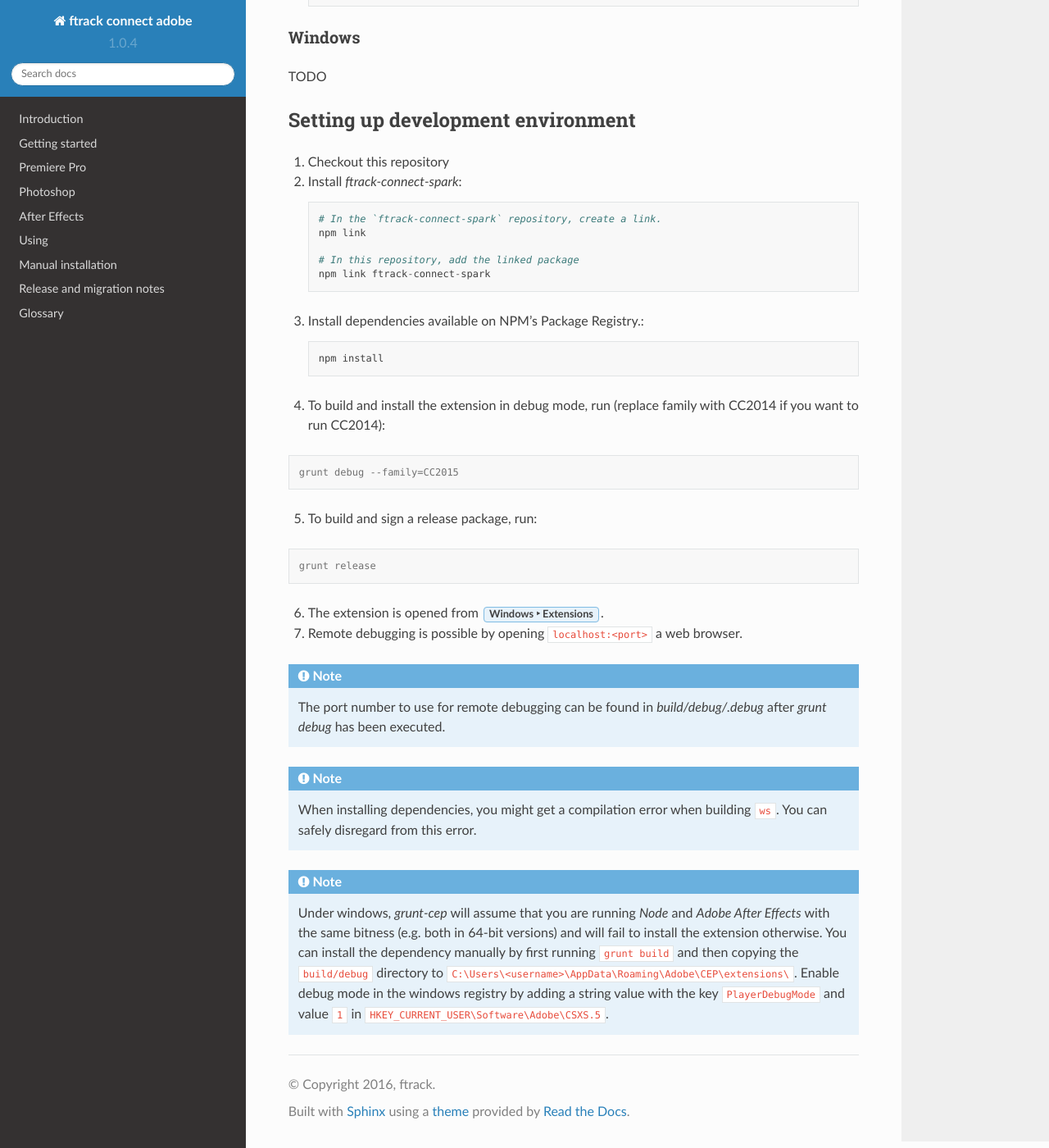
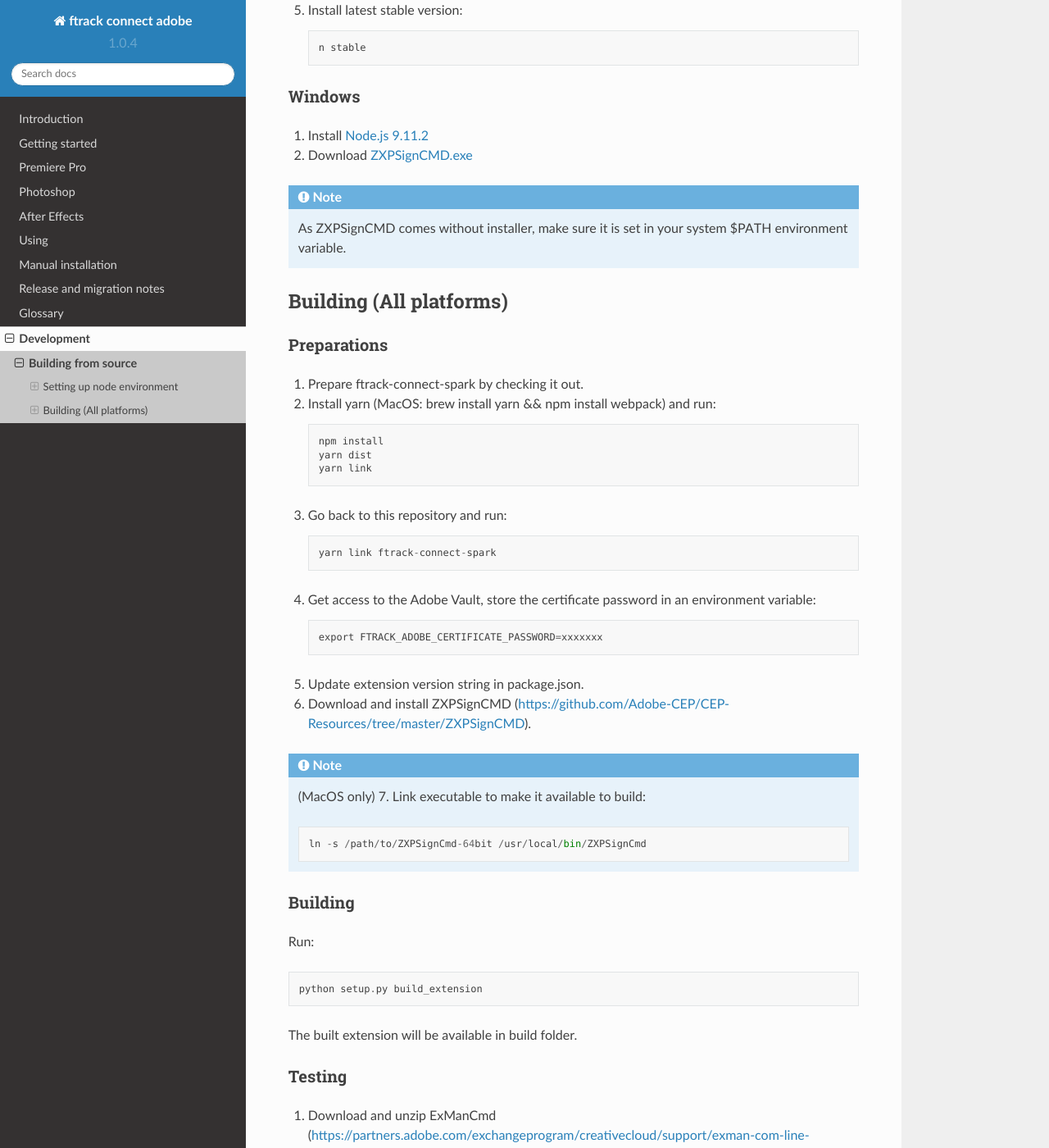
Before and after one commit to ftrackhq/ftrack-connect-spark-adobe, a Sphinx documentation site: the page built from doc/development/building_from_source.rst, in a window 1280 px wide and 1400 px high, scrolled down 1005 px. Shown: the whole window at 82% size. Built offline with Sphinx 7.4.7 and the Read the Docs theme 2.0.0, drawn with Linux system fonts in a browser that asks for light colours; pages that are not in the unit, such as notebooks, are missing from menus; some of the changed text lies outside the part shown.

Commit message:
add integrations in connect image wire back dev documentation move readme content in building from sources doc

```diff
--- a/doc/development/building_from_source.rst
+++ b/doc/development/building_from_source.rst
@@ -1,7 +1,8 @@
 ..
     :copyright: Copyright (c) 2016 ftrack
 
-.. _installing:
+.. _development/building_from_source:
+
 
 ********************
 Building from source
@@ -19,17 +20,21 @@ cloning the repository::
 
     git clone git@bitbucket.org:ftrack/ftrack-connect-spark-adobe.git
 
+
+Full documentation, including installation and setup guides, can be found at
+https://ftrack-connect-spark-adobe.readthedocs.io/en/latest/
+
 Setting up node environment
----------------------------
+===========================
 
-You will need a recent version of node (5+) with npm installed. It is highly
+You will need a recent version of node with npm installed. It is highly
 recommended that you also install a version manager for node, such as
 `n (Mac OS) <https://github.com/tj/n>`_ or
 `nodist (windows) <https://github.com/marcelklehr/nodist>`_. It enables you
 can use different node versions in different projects.
 
 Mac OS
-^^^^^^
+------
 
 1. Install `homebrew <http://brew.sh/>`_, unless already installed.
 2. Ensure homebrew is installed correctly::
@@ -49,60 +54,69 @@ Mac OS
     n stable
 
 Windows
-^^^^^^^
+-------
 
-TODO
-
-Setting up development environment
-----------------------------------
-
-1. Checkout this repository
-2. Install *ftrack-connect-spark*::
-
-    # In the `ftrack-connect-spark` repository, create a link.
-    npm link
-
-    # In this repository, add the linked package
-    npm link ftrack-connect-spark
-
-3. Install dependencies available on NPM's Package Registry.::
-
-    npm install
-
-4. To build and install the extension in debug mode, run (replace family with
-   CC2014 if you want to run CC2014):
-
-.. code-block:: console
-
-    grunt debug --family=CC2015
-
-5. To build and sign a release package, run:
-
-
-.. code-block:: console
-
-    grunt release
-
-6. The extension is opened from :menuselection:`Windows --> Extensions`.
-7. Remote debugging is possible by opening ``localhost:<port>`` a web browser.
+1. Install `Node.js 9.11.2 <https://nodejs.org/dist/latest-v9.x/>`_
+2. Download `ZXPSignCMD.exe <https://github.com/Adobe-CEP/CEP-Resources/blob/master/ZXPSignCMD/4.1.103/win64/ZXPSignCmd.exe>`_
 
 .. note::
 
-  The port number to use for remote debugging can be found in
-  `build/debug/.debug` after `grunt debug` has been executed.
+    As ZXPSignCMD comes without installer, make sure it is set in your system $PATH environment variable.
+
+
+Building (All platforms)
+========================
+
+Preparations
+------------
+
+1. Prepare ftrack-connect-spark by checking it out.
+2. Install yarn (MacOS: brew install yarn && npm install webpack) and run::
+
+    npm install
+    yarn dist
+    yarn link
+
+3. Go back to this repository and run::
+
+    yarn link ftrack-connect-spark
+
+4. Get access to the Adobe Vault, store the certificate password in an environment variable::
+
+    export FTRACK_ADOBE_CERTIFICATE_PASSWORD=xxxxxxx
+
+5. Update extension version string in package.json.
+6. Download and install ZXPSignCMD (https://github.com/Adobe-CEP/CEP-Resources/tree/master/ZXPSignCMD).
 
 .. note::
 
-  When installing dependencies, you might get a compilation error when building
-  ``ws``. You can safely disregard from this error.
+    (MacOS only)
+    7. Link executable to make it available to build::
 
-.. note::
+        ln -s /path/to/ZXPSignCmd-64bit /usr/local/bin/ZXPSignCmd
 
-  Under windows, *grunt-cep* will assume that you are running *Node* and
-  *Adobe After Effects* with the same bitness (e.g. both in 64-bit versions) and
-  will fail to install the extension otherwise. You can install the dependency
-  manually by first running ``grunt build`` and then copying the ``build/debug``
-  directory to ``C:\Users\<username>\AppData\Roaming\Adobe\CEP\extensions\``.
-  Enable debug mode in the windows registry by adding a string value with
-  the key ``PlayerDebugMode`` and value ``1`` in
-  ``HKEY_CURRENT_USER\Software\Adobe\CSXS.5``.
+Building
+--------
+
+Run::
+
+    python setup.py build_extension
+
+The built extension will be available in build folder.
+
+Testing
+-------
+
+1. Download and unzip ExManCmd (https://partners.adobe.com/exchangeprogram/creativecloud/support/exman-com-line-tool.html).
+2. Install an Adobe DCC app, for example Photoshop.
+3. Uninstall any previous ftrack extension::
+
+    ExManCmd /list all
+    ExManCmd /remove com.ftrack.connect.adobe
+4. Install extension::
+
+    ExManCmd /install ftrack_connect_adobe_1.0.3.zxp
+
+5. Launch a task from ftrack connect, choose Adobe DCC app (Photoshop).
+6. In Windows menu, open ftrack from "Extensions" submenu.
+7. Test publish an image to ftrack, it should succeed and turn up as a version.
--- a/doc/development/index.rst
+++ b/doc/development/index.rst
@@ -5,4 +5,7 @@
 Development
 *******************
 
-TODO / HIDE
+.. toctree::
+    :maxdepth: 1
+
+    building_from_source
--- a/doc/index.rst
+++ b/doc/index.rst
@@ -19,6 +19,7 @@ ftrack connect integration for Adobe Creative Cloud applications.
     manual_installation
     release/index
     glossary
+    development/index
 
 ******************
 Indices and tables
```
Also changed, not shown: README.rst (+0 -102 lines), doc/getting_started.rst (+7 -0 lines), doc/image/connect_adobe_integrations.png (added).
